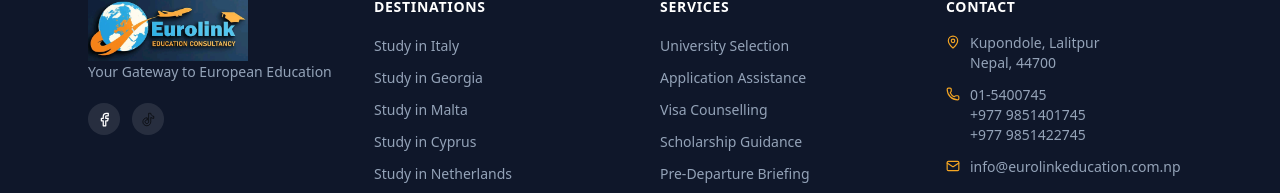
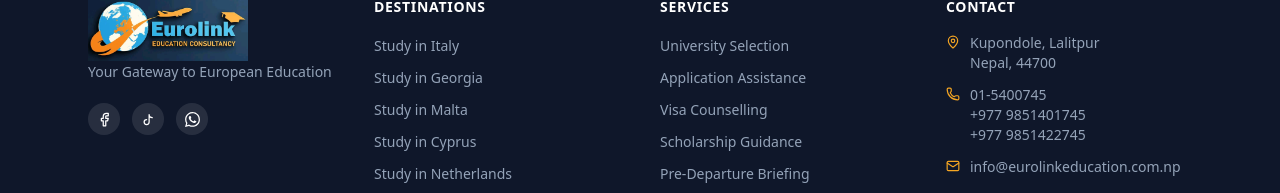
Before and after one commit to AbroadFlow/eurolink, a Next.js app: page / in a window 1280 px wide. Shown: the part 6489-6682 px from the top of the page. Built offline with nearby package versions, Linux system fonts and the light colour scheme.

Commit message:
feat tiktok and whatsapp

```diff
--- a/src/components/sections/Footer.tsx
+++ b/src/components/sections/Footer.tsx
@@ -43,22 +43,40 @@
                         <p className="text-[#94a3b8] text-sm leading-relaxed mb-5">
                             Your Gateway to European Education
                         </p>
+                        {/* Social Icons */}
                         <div className="flex items-center gap-3">
                             <a
                                 href="https://www.facebook.com/people/Eurolink-Education-Consultancy/61575918413509/"
+                                target="_blank"
+                                rel="noopener noreferrer"
                                 className="w-8 h-8 rounded-full bg-white/10 hover:bg-[#f5a623] flex items-center justify-center transition-colors"
                                 aria-label="Facebook"
                             >
                                 <Facebook size={15} />
                             </a>
-
                             <a
                                 href="https://www.tiktok.com/@eurolinkconsultancy?_r=1&_t=ZS-945FGt4xEmm"
-                                className="w-8 h-8 rounded-full bg-white/10 hover:bg-[#f5a623] flex items-center justify-center transition-colors"
+                                target="_blank"
+                                rel="noopener noreferrer"
+                                className="w-8 h-8 rounded-full bg-white/10 hover:bg-[#e53e3e] flex items-center justify-center transition-colors"
                                 aria-label="TikTok"
                             >
-                                <img src='/tiktok_outline.svg' alt="TikTok" className="w-[15px] h-[15px]" />
+                                <svg xmlns="http://www.w3.org/2000/svg" width="15" height="15" viewBox="0 0 24 24" fill="none" stroke="currentColor" strokeWidth="2" strokeLinecap="round" strokeLinejoin="round">
+                                    <path d="M9 12a4 4 0 1 0 4 4V4a5 5 0 0 0 5 5" />
+                                </svg>
                             </a>
+                            <a
+                                href="https://wa.me/9779851422745"
+                                target="_blank"
+                                rel="noopener noreferrer"
+                                className="w-8 h-8 rounded-full bg-white/10 hover:bg-[#25D366] flex items-center justify-center transition-colors"
+                                aria-label="WhatsApp"
+                            >
+                                <svg xmlns="http://www.w3.org/2000/svg" width="15" height="15" viewBox="0 0 24 24" fill="currentColor">
+                                    <path d="M17.472 14.382c-.297-.149-1.758-.867-2.03-.967-.273-.099-.471-.148-.67.15-.197.297-.767.966-.94 1.164-.173.199-.347.223-.644.075-.297-.15-1.255-.463-2.39-1.475-.883-.788-1.48-1.761-1.653-2.059-.173-.297-.018-.458.13-.606.134-.133.298-.347.446-.52.149-.174.198-.298.298-.497.099-.198.05-.371-.025-.52-.075-.149-.669-1.612-.916-2.207-.242-.579-.487-.5-.669-.51-.173-.008-.371-.01-.57-.01-.198 0-.52.074-.792.372-.272.297-1.04 1.016-1.04 2.479 0 1.462 1.065 2.875 1.213 3.074.149.198 2.096 3.2 5.077 4.487.709.306 1.262.489 1.694.625.712.227 1.36.195 1.871.118.571-.085 1.758-.719 2.006-1.413.248-.694.248-1.289.173-1.413-.074-.124-.272-.198-.57-.347m-5.421 7.403h-.004a9.87 9.87 0 0 1-5.031-1.378l-.361-.214-3.741.982.998-3.648-.235-.374a9.86 9.86 0 0 1-1.51-5.26c.001-5.45 4.436-9.884 9.888-9.884 2.64 0 5.122 1.03 6.988 2.898a9.825 9.825 0 0 1 2.893 6.994c-.003 5.45-4.437 9.884-9.885 9.884m8.413-18.297A11.815 11.815 0 0 0 12.05 0C5.495 0 .16 5.335.157 11.892c0 2.096.547 4.142 1.588 5.945L.057 24l6.305-1.654a11.882 11.882 0 0 0 5.683 1.448h.005c6.554 0 11.89-5.335 11.893-11.893a11.821 11.821 0 0 0-3.48-8.413z" />
+                                </svg>
+                            </a>
+
                         </div>
                     </div>
 
```
